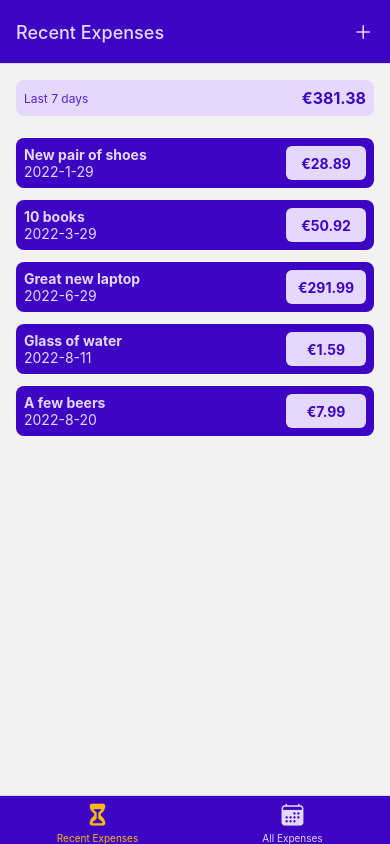
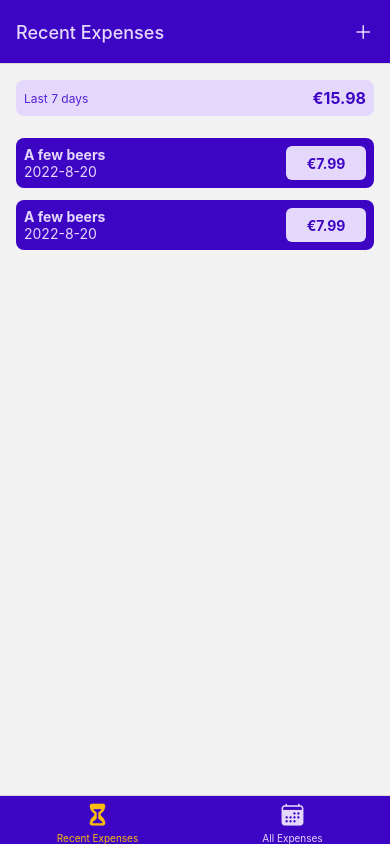
Before and after one commit to jvanleersum/React-Native-Demo-Expense-Tracker-App, a React Native app: screen /RecentExpenses in a window 390 px wide. Built offline with nearby package versions, Linux system fonts and the light colour scheme.

Commit message:
Getting recent expenses from context

```diff
--- a/screens/RecentExpenses.js
+++ b/screens/RecentExpenses.js
@@ -1,43 +1,21 @@
-import { View, Text, StyleSheet } from "react-native";
+import { View, StyleSheet } from "react-native";
+import { useContext } from "react";
+
+import ExpensesContext from "../store/expenses-context";
 import ExpensesOutput from "../components/Expenses/ExpensesOutput";
-
-const DUMMY_EXPENSES = [
-  {
-    id: "e1",
-    title: "New pair of shoes",
-    amount: 28.89,
-    date: new Date("2022-01-29"),
-  },
-  {
-    id: "e2",
-    title: "10 books",
-    amount: 50.92,
-    date: new Date("2022-03-29"),
-  },
-  {
-    id: "e3",
-    title: "Great new laptop",
-    amount: 291.99,
-    date: new Date("2022-06-29"),
-  },
-  {
-    id: "e4",
-    title: "Glass of water",
-    amount: 1.59,
-    date: new Date("2022-08-11"),
-  },
-  {
-    id: "e5",
-    title: "A few beers",
-    amount: 7.99,
-    date: new Date("2022-08-20"),
-  },
-];
+import { getDateMinusDays } from "../utils/date";
 
 const RecentExpenses = () => {
+  const expCtx = useContext(ExpensesContext)
+  const recentExpenses = expCtx.expenses.filter((expense) => {
+    const today = new Date();
+    const sevenDaysAgo = getDateMinusDays(today, 7);
+    return expense.date > sevenDaysAgo
+  })
+
   return (
     <View style={styles.container}>
-      <ExpensesOutput items={DUMMY_EXPENSES} expensePeriod="Last 7 days"/>
+      <ExpensesOutput items={recentExpenses} expensePeriod="Last 7 days"/>
     </View>
   );
 };
```
